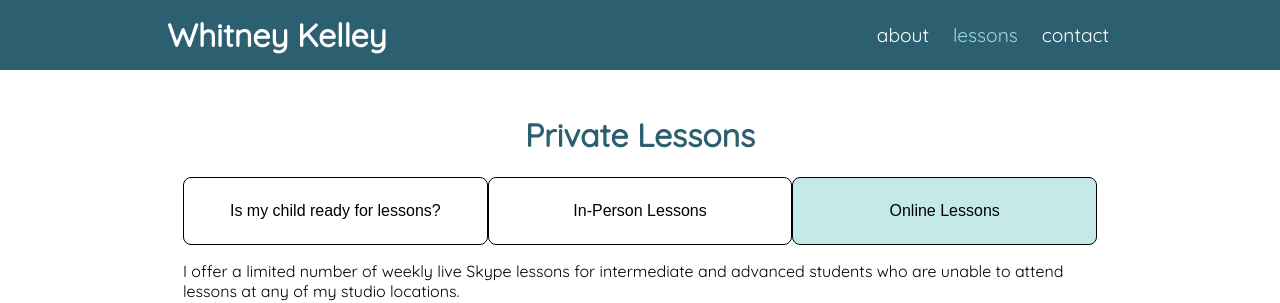
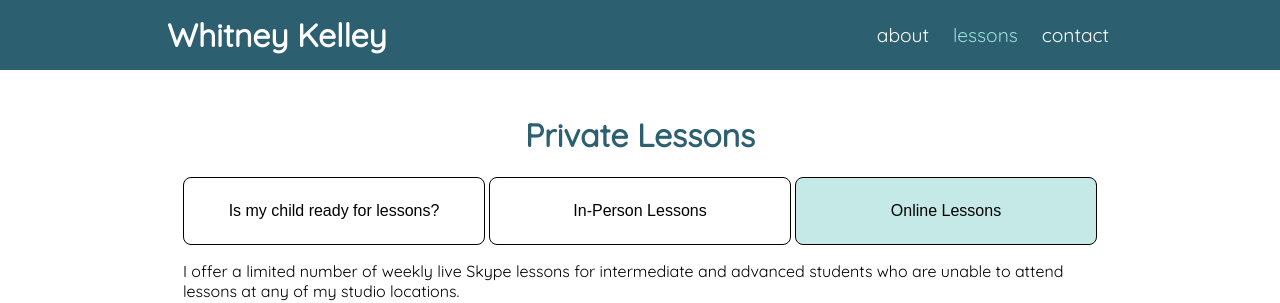
Before and after one commit to shawnkelleydev/whitneykelley-fs, a React (Create React App) app in the folder client/: page /lessons/online in a window 1280 px wide. Shown: the top 303 px of the page. Built offline with nearby package versions, Linux system fonts and the light colour scheme; no server answers.

Commit message:
lesson menu gap

```diff
--- a/client/src/css/App.css
+++ b/client/src/css/App.css
@@ -351,6 +351,7 @@ footer a {
 
 .LessonMenu {
   display: grid;
+  gap: 4px;
   grid-template-columns: repeat(auto-fit, minmax(200px, 1fr));
   width: 100%;
 }
--- a/client/src/sass/partials/components/_lesson_menu.sass
+++ b/client/src/sass/partials/components/_lesson_menu.sass
@@ -3,6 +3,7 @@
 
 .LessonMenu
   display: grid
+  gap: 4px
   grid-template-columns: repeat(auto-fit, minmax(200px, 1fr))
   width: 100%
   .Action
```
Also changed, not shown: 1 other file (tests, documents, lock files or other folders).
